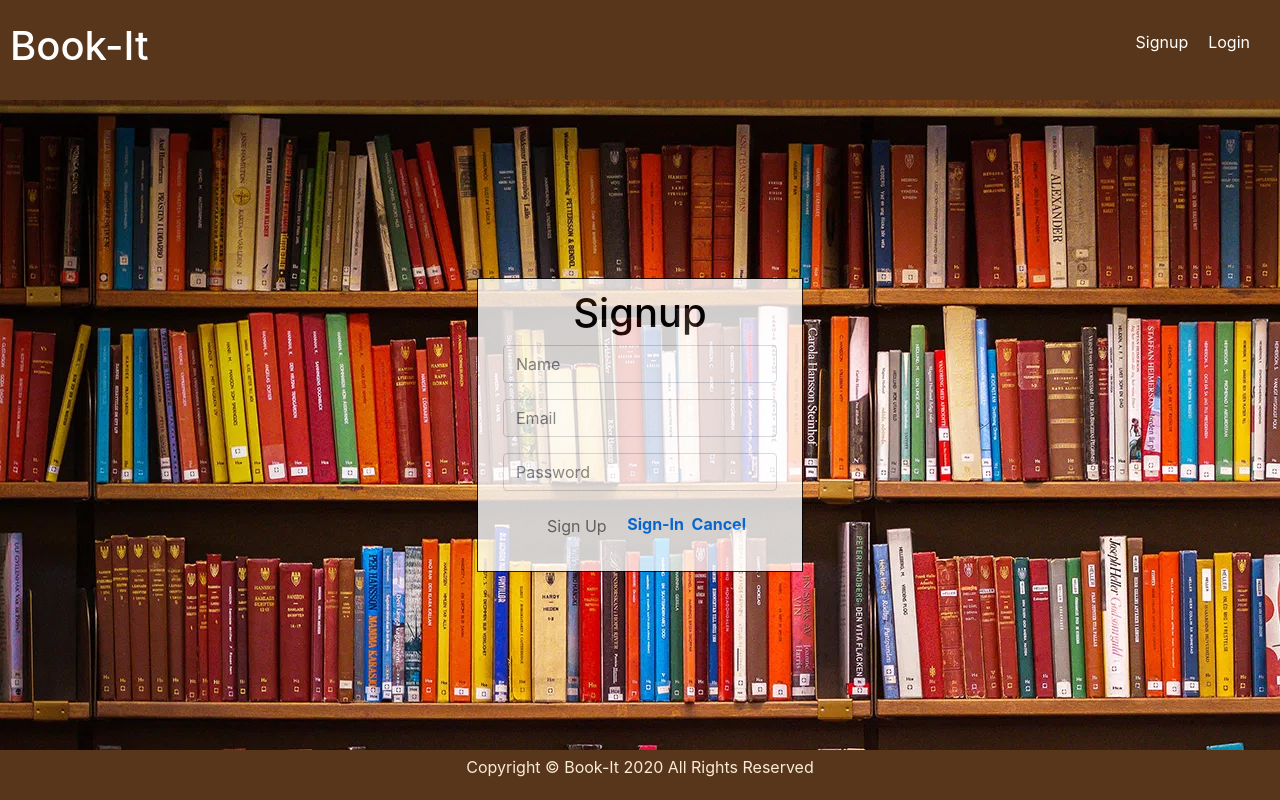
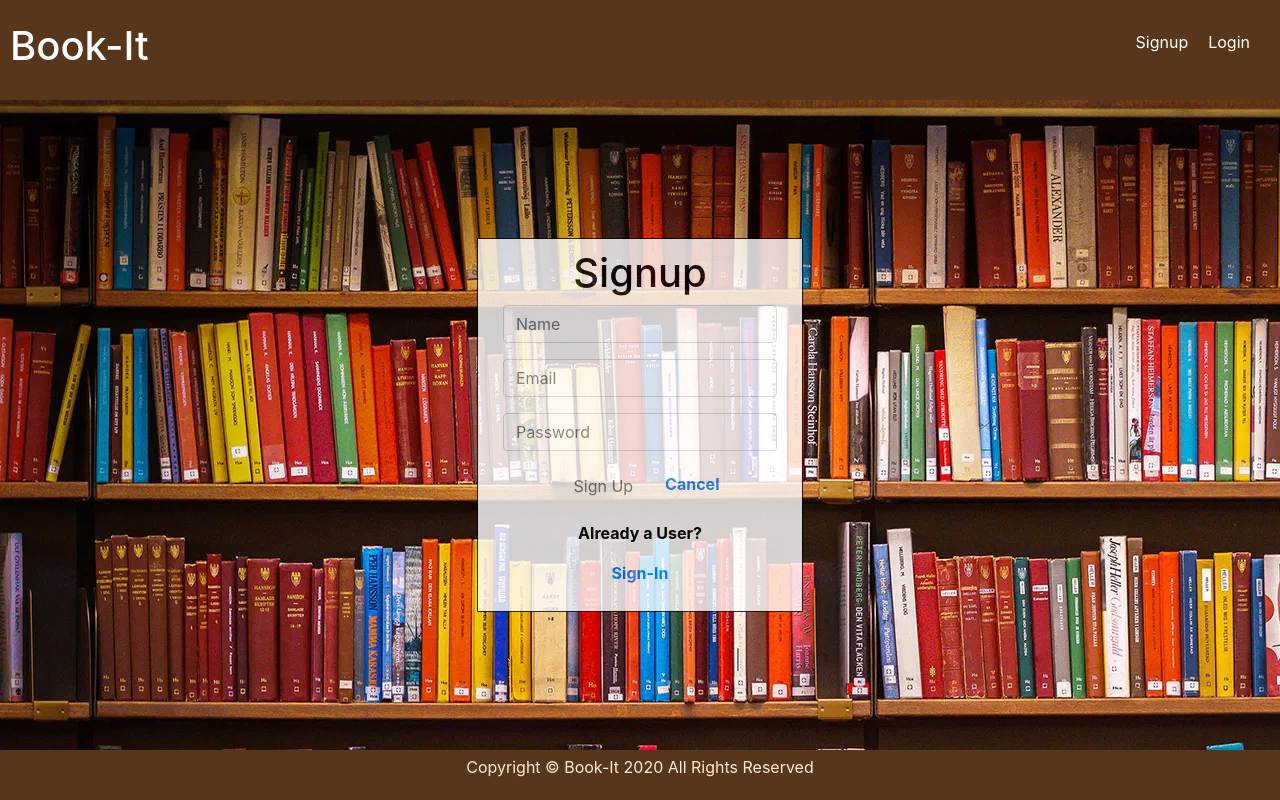
Before and after one commit to Decibullz/Book-it-frontend, a React (Create React App) app: page /signup in a window 1280 px wide. Built offline with nearby package versions, Linux system fonts and the light colour scheme; no server answers.

Commit message:
clears up ui

```diff
--- a/src/pages/SignupPage.js
+++ b/src/pages/SignupPage.js
@@ -60,9 +60,11 @@ function formValid(){
             <div className="col-sm-12 text-center">
               <input disabled={!formValid()} type="submit" className="btn btn-default" value="Sign Up" />
               &nbsp;&nbsp;
-              <Link to='/login'>Sign-In</Link>
               &nbsp;&nbsp;
               <Link to='/'>Cancel</Link>
+              <br/>
+              <p></p>
+              <p>Already a User?</p><p><Link to='/login'>Sign-In</Link> </p>
             </div>
           </div>
         </form>
```
